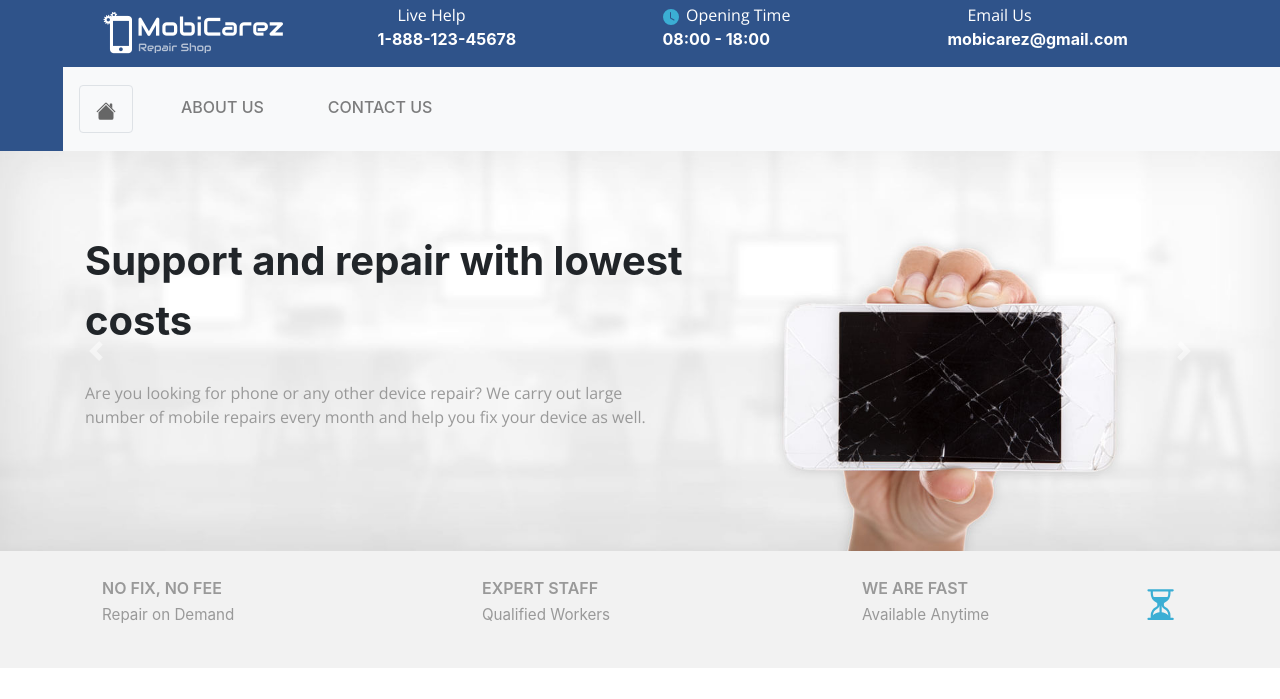
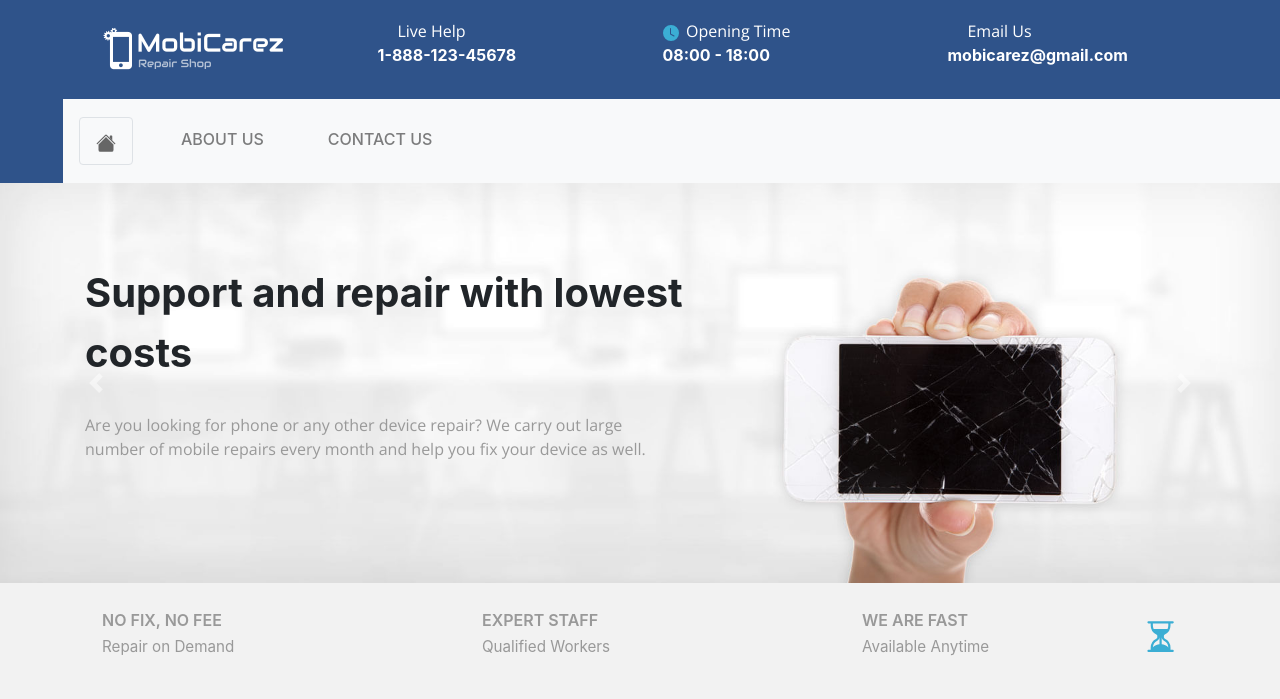
Before and after one commit to AmarjotSingh21/mobi-carez, a Django app: page / in a window 1280 px wide. Shown: the top 699 px of the page. Run offline with Django 3.2, Linux system fonts and the light colour scheme; data that the repository does not hold is empty; some libraries are stand-ins or nearby versions; some web fonts are replaced.

Commit message:
Adding spacing for brand

```diff
--- a/templates/base.html
+++ b/templates/base.html
@@ -29,7 +29,7 @@
 
             <div class="row align-items-center">
                 <div class="col-lg-3">
-                    <div class="brand">
+                    <div class="brand py-3">
                         <img src="{% static 'images/title-logo.png' %}" alt="MobiCarez">
                     </div>
                 </div>
@@ -112,7 +112,7 @@
             <div class="container p-5">
                 <div class="row">
                     <div class="col-lg-5 pb-3">
-                        <div class="brand mb-1"><img src="{% static 'images/title-logo.png' %}" alt="MobiCarez"></div>
+                        <div class="brand mb-1 pb-3"><img src="{% static 'images/title-logo.png' %}" alt="MobiCarez"></div>
                         <p class="open-sans font-85">When it comes to gadgets and gizmos, we love all things tech. one
                             thing that you should not
                             do is confuse our passion for snobbery. We fix all electronic devices such as phones,
```
